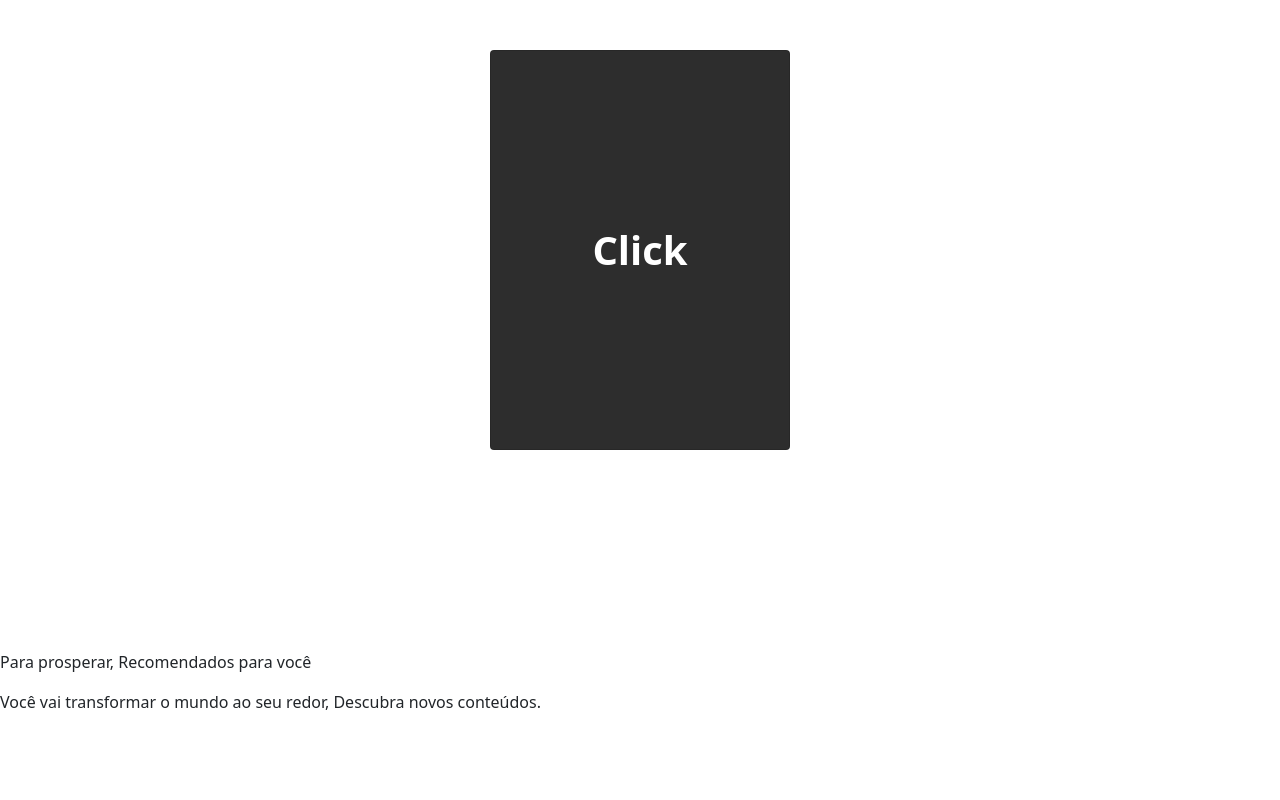
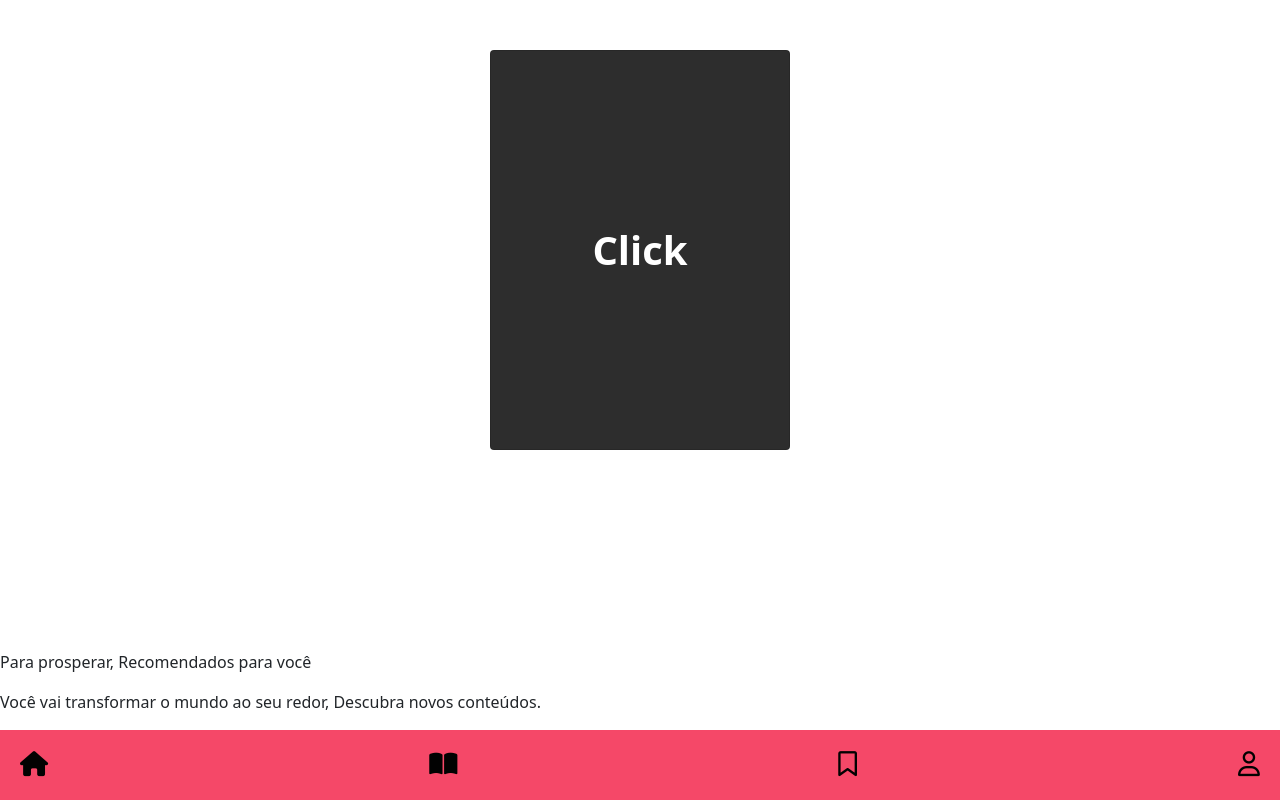
Before and after one commit to patriciabarnabe/talent-fest_BancoSafra, a React (Create React App) app: page /home in a window 1280 px wide. Shown: the part 1030-1830 px from the top of the page. Before the commit the page ends 1760 px from the top, so only its background shows below. Built offline with nearby package versions, Linux system fonts and the light colour scheme.

Commit message:
navbar com links funcionando

```diff
--- a/package.json
+++ b/package.json
@@ -7,17 +7,11 @@
     "@testing-library/react": "^11.1.0",
     "@testing-library/user-event": "^12.1.10",
     "bootstrap": "^5.1.3",
-<<<<<<< HEAD
-    "firebase": "^9.3.0",
-    "react": "^17.0.2",
-    "react-bootstrap": "^2.0.2",
-=======
     "classnames": "^2.3.1",
     "firebase": "^9.3.0",
     "react": "^17.0.2",
     "react-bootstrap": "^2.0.2",
     "react-dev-utils": "^11.0.4",
->>>>>>> 77fdd3e967231c737ba31fd192a7dc0049f897b2
     "react-dom": "^17.0.2",
     "react-icons": "^4.3.1",
     "react-router-dom": "^6.0.1",
--- a/public/index.html
+++ b/public/index.html
@@ -9,6 +9,7 @@
       name="description"
       content="Web site created using create-react-app"
     />
+    <script src="https://kit.fontawesome.com/2c95e97bb0.js" crossorigin="anonymous"></script>
     <title> Menina da Vila </title>
   </head>
   <body>
--- a/src/components/Navbar/Navbar.js
+++ b/src/components/Navbar/Navbar.js
@@ -1 +1,19 @@
-import Button from 'react-bootstrap/Button'
+import React from 'react';
+import { Link } from "react-router-dom";
+
+import "./navbar.css"
+
+const Navbar = () => {
+
+  return (
+    <nav className="navbar">
+      <Link className="link" to="/home" ><i className="fas fa-home" /></Link>
+      <Link className="link" to="/article" ><i className="fas fa-book-open" /></Link>
+
+      <Link className="link" to="/saves"><i className="far fa-bookmark" /></Link>
+      <Link className="link" to="/profile"><i className="far fa-user" /></Link>
+    </nav>
+  );
+}
+
+export default Navbar;
--- a/src/components/Navbar/navbar.css
+++ b/src/components/Navbar/navbar.css
@@ -1 +1,20 @@
-@import  'bootstrap/dist/css/bootstrap.min.css'
+.navbar {
+    background: #F54868;
+    display: flex;
+    padding: 10px 20px;
+    height: 70px;
+    width: 100%;
+    align-items: center;
+    justify-content: space-around;
+}
+
+.fa-home, .fa-book-open, .fa-bookmark, .fa-user {
+    font-size: 25px;
+}
+
+.link {
+    color: rgb(2, 2, 2);
+  }
+  .link:hover {
+     color: #FFF;
+  }
--- a/src/pages/Article/Article.js
+++ b/src/pages/Article/Article.js
@@ -4,6 +4,8 @@ import { collection, getDocs} from 'firebase/firestore'
 import { db } from '../../Services/firebase.js'
 //  import Carousel from '../../components/Carousel/Carousel';
 //  import uniqueSlide from '../../components/Carousel/CarouselData'
+
+import Navbar from "../../components/Navbar/Navbar"
 
 const Article = () => {
     const [trilha, setTrilha] = useState([])
@@ -44,6 +46,7 @@ const Article = () => {
                     </div>
                 )
             })}
+            <Navbar />
         </div>
     )
 }
--- a/src/pages/Home/Home.js
+++ b/src/pages/Home/Home.js
@@ -6,6 +6,7 @@ import Carousel from "../../components/Carousel/Carousel";
 import { CarouselData } from "../../components/Carousel/CarouselData";
 import "bootstrap/dist/css/bootstrap.min.css";
 import FlipCard from "../../components/FlipCard/FlipCard";
+import Navbar from "../../components/Navbar/Navbar"
 
 function Home() {
   const cards = [
@@ -43,6 +44,7 @@ function Home() {
           Você vai transformar o mundo ao seu redor, Descubra novos conteúdos.
         </p>
       </div>
+      <Navbar />
     </>
   );
 }
```
Also changed, not shown: 2 other files (tests, documents, lock files or other folders).
